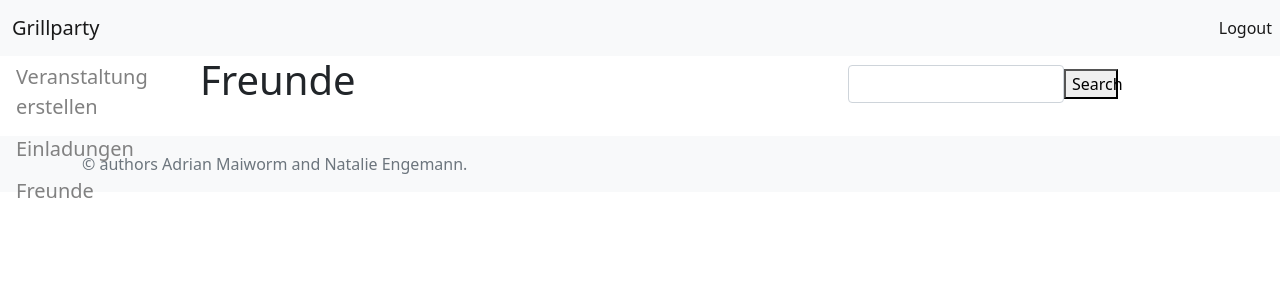
After one commit to Addi500/grillparty, a Flask app: page /friends in a window 1280 px wide. The commit adds this page. Shown: the top 300 px of the page. Run offline with Flask 2, Linux system fonts and the light colour scheme.

Commit message:
added friends.html

```diff
--- a/main.py
+++ b/main.py
@@ -5,7 +5,7 @@ from flask import Flask, render_template
 from flask.globals import session
 from flask_wtf import FlaskForm
 from wtforms.fields import StringField, PasswordField, SubmitField, TextAreaField
-from wtforms.fields.html5 import DateField
+from wtforms.fields.html5 import DateField, SearchField
 from wtforms.validators import Email, InputRequired, data_required, email, equal_to, length
 from backend import *
 from wtforms_components import TimeField
@@ -40,9 +40,12 @@ class NewEvent(FlaskForm):
     date = DateField(label="Datum", default = date.today())
     time = TimeField(label="Uhrzeit")
     address = TextAreaField(label="Ort")
-    Teilnehmer = TextAreaField (label="Teilnehmer tbd")
+    Teilnehmer = SearchField (label="Teilnehmer tbd")
     submit = SubmitField("Erstellen")
 
+class Friends(FlaskForm):
+    user = SearchField()
+    submit = SubmitField("Suchen")
 
 @app.route('/')
 def index():
@@ -114,6 +117,15 @@ def newevent():
 def dashbard():
     return render_template("dashboard.html")
 
+@app.route('/friends', methods= ["GET", "POST"])
+def friends():
+    form = Friends()
+    if form.validate_on_submit():
+
+        session._get_current_object.__name__
+        session["user"] = form.user.data
+
+    return render_template('friends.html',form=form)
 
 if __name__ == '__main__':
     app.run()
--- a/static/css/dashboard.css
+++ b/static/css/dashboard.css
@@ -29,6 +29,22 @@
     margin-left: 200px;
   }
 
+  .Search {
+      display:flex;
+      align-items: center;
+    }
+
+  .Search form {
+    width:20%
+  }
+  .Search button {
+    width:5%
+  }
+  .Search h1 {
+    width: 60%
+  }
+
+
 
 
 
--- a/templates/dashboard.html
+++ b/templates/dashboard.html
@@ -8,7 +8,7 @@
         <a class="navbar-brand" href="/dashboard">Grillparty</a></div>
         <div class="collapse navbar-collapse"></div>
         <ul class="nav navbar-nav navbar-right">
-            <a class="nav-link active" href="/logout">Logout</a>
+            <a class="nav-link active" href="/">Logout</a>
 
 
             </ul>
@@ -18,7 +18,7 @@
 <div class="sidenav">
     <a href="/newevent">Veranstaltung erstellen</a>
     <a href="#">Einladungen</a>
-    <a href="#">Freunde</a>
+    <a href="/friends">Freunde</a>
   </div>
 
   {% block overview %}
--- /dev/null
+++ b/templates/friends.html
@@ -0,0 +1,23 @@
+{% extends "dashboard.html" %}
+
+{% block overview%}
+<div class = "container-1">
+<title> Grillparty - Freunde</title>
+<div class="Search">
+<h1 > Freunde</h1>
+
+<form method="POST">
+    {{ form.hidden_tag() }}
+
+
+    {{ form.user(class="form-control") }}
+
+
+</form>
+<button type="submit">Search</button>
+</div>
+
+</div>
+
+</div>
+{% endblock %}
```
